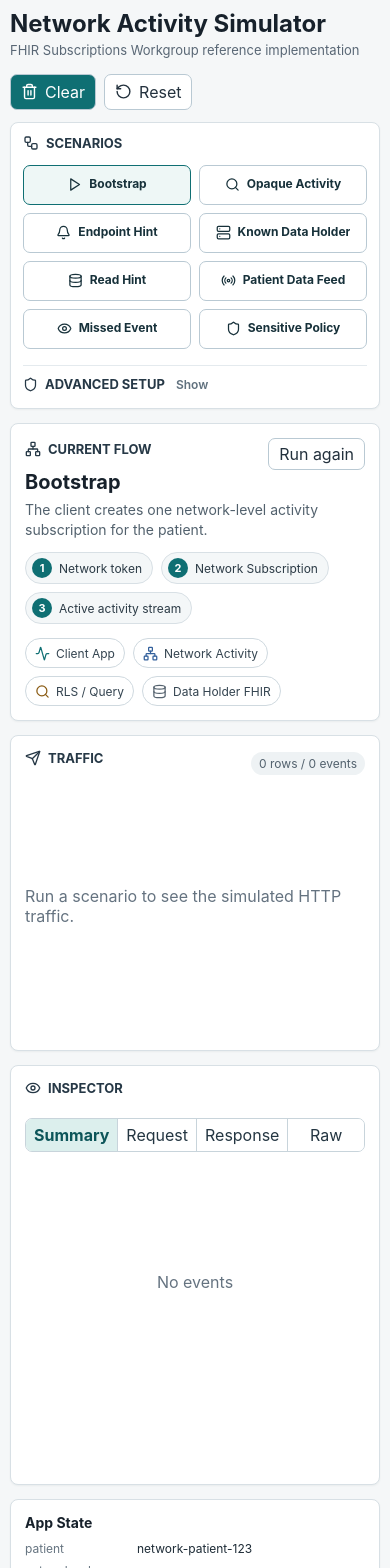
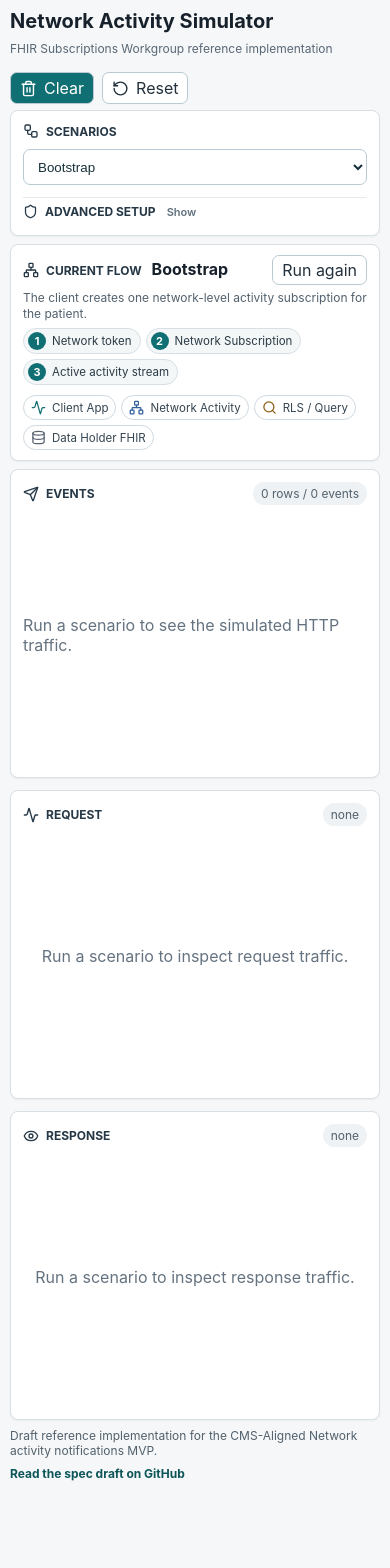
Before and after one commit to jmandel/cms-network-subscriptions-mvp, a React (Vite) app in the folder demo/: page / in a window 390 px wide. Shown: the top 1568 px of the page. After the commit the page ends 1491 px from the top, so only its background shows below. Built offline with nearby package versions, Linux system fonts and the light colour scheme.

Commit message:
Refit simulator workbench layout

```diff
--- a/demo/src/App.tsx
+++ b/demo/src/App.tsx
@@ -20,8 +20,6 @@ import type { NetworkActivitySignal } from "../../schema/network-activity";
 import { parseNetworkActivityBundle } from "./sim/fhir";
 import { NetworkActivitySimulation } from "./sim/simulation";
 import type { DisclosurePolicy, ScenarioId, Snapshot, TraceEvent } from "./sim/types";
-
-type InspectorMode = "summary" | "request" | "response" | "raw";
 
 type TrafficItem =
   | {
@@ -136,14 +134,13 @@ export function App() {
   const simRef = useRef(new NetworkActivitySimulation());
   const [snapshot, setSnapshot] = useState<Snapshot>(() => simRef.current.snapshot());
   const [selectedTrafficId, setSelectedTrafficId] = useState<string | undefined>();
-  const [inspectorMode, setInspectorMode] = useState<InspectorMode>("summary");
   const [activeScenarioId, setActiveScenarioId] = useState<ScenarioId>("bootstrap");
 
   const trafficItems = useMemo(() => buildTrafficItems(snapshot.state.trace), [snapshot.state.trace]);
   const selectedTraffic = useMemo(
     () =>
       trafficItems.find((item) => item.id === selectedTrafficId) ??
-      trafficItems[trafficItems.length - 1],
+      defaultTrafficItem(trafficItems),
     [selectedTrafficId, trafficItems],
   );
 
@@ -207,6 +204,19 @@ export function App() {
       <section className="panel control-panel">
         <div className="control-row scenario-row">
           <SectionTitle icon={Workflow} label="Scenarios" />
+          <div className="scenario-picker">
+            <select
+              className="scenario-select"
+              value={activeScenarioId}
+              onChange={(event) => runScenario(event.currentTarget.value as ScenarioId)}
+              aria-label="Scenario"
+            >
+              {scenarios.map((scenario) => (
+                <option key={scenario.id} value={scenario.id}>
+                  {scenario.label}
+                </option>
+              ))}
+            </select>
             <div className="scenario-strip">
               {scenarios.map((scenario) => {
                 const Icon = scenario.icon;
@@ -221,6 +231,7 @@ export function App() {
                   </button>
                 );
               })}
+            </div>
           </div>
         </div>
 
@@ -259,18 +270,18 @@ export function App() {
         </details>
       </section>
 
-      <section className="workspace">
-        <section className="center-stack">
       <section className="panel guide-panel">
-            <div className="panel-head">
+        <div className="guide-layout">
+          <div className="guide-copy">
+            <div className="flow-title">
+              <div className="flow-heading">
                 <SectionTitle icon={Network} label="Current Flow" />
+                <h2>{activeScenario.label}</h2>
+              </div>
               <button className="small-action" type="button" onClick={() => runScenario(activeScenario.id)}>
                 Run again
               </button>
             </div>
-            <div className="guide-layout">
-              <div className="guide-copy">
-                <h2>{activeScenario.label}</h2>
             <p>{activeScenario.lesson}</p>
             <div className="step-strip">
               {activeScenario.steps.map((step, index) => (
@@ -295,12 +306,13 @@ export function App() {
         </div>
       </section>
 
-          <section className="panel traffic-panel">
+      <section className="workbench-grid">
+        <section className="panel workbench-column">
           <div className="panel-head">
-              <SectionTitle icon={Send} label="Traffic" />
+            <SectionTitle icon={Send} label="Events" />
             <span className="counter">{trafficItems.length} rows / {state.trace.length} events</span>
           </div>
-            <div className="traffic-workbench">
+          <div className="column-body">
             <TrafficList
               items={trafficItems}
               selectedTrafficId={selectedTraffic?.id}
@@ -308,33 +320,26 @@ export function App() {
             />
           </div>
         </section>
-        </section>
 
-        <aside className="right-rail">
-          <section className="panel inspector">
+        <section className="panel workbench-column">
           <div className="panel-head">
-              <SectionTitle icon={Eye} label="Inspector" />
-              <Segmented
-                value={inspectorMode}
-                options={[
-                  { value: "summary", label: "Summary" },
-                  { value: "request", label: "Request" },
-                  { value: "response", label: "Response" },
-                  { value: "raw", label: "Raw" },
-                ]}
-                onChange={(value) => setInspectorMode(value as InspectorMode)}
-              />
+            <SectionTitle icon={Activity} label="Request" />
+            <span className="counter">{selectedTraffic ? trafficItemRequestBadge(selectedTraffic) : "none"}</span>
           </div>
-            <div className="inspector-body">
-              <Inspector item={selectedTraffic} mode={inspectorMode} />
+          <div className="column-body">
+            <RequestPane item={selectedTraffic} />
           </div>
         </section>
 
-          <section className="state-grid">
-            <AppStatePanel state={state} />
-            <NetworkStatePanel state={state} />
+        <section className="panel workbench-column">
+          <div className="panel-head">
+            <SectionTitle icon={Eye} label="Response" />
+            <span className="counter">{selectedTraffic ? trafficItemStatus(selectedTraffic) || "event" : "none"}</span>
+          </div>
+          <div className="column-body">
+            <ResponsePane item={selectedTraffic} />
+          </div>
         </section>
-        </aside>
       </section>
 
       <footer className="app-footer">
@@ -388,6 +393,44 @@ function TrafficList({
   );
 }
 
+function RequestPane({ item }: { item?: TrafficItem }) {
+  if (!item) {
+    return <div className="empty-state">Run a scenario to inspect request traffic.</div>;
+  }
+  if (item.kind === "event") {
+    return <TraceEventCard title="Event" event={item.event} />;
+  }
+  return (
+    <HttpCard
+      title="Request"
+      badge={item.requestEvent.request?.method ?? "request"}
+      lines={requestLines(item.requestEvent)}
+      body={item.requestEvent.request?.body}
+    />
+  );
+}
+
+function ResponsePane({ item }: { item?: TrafficItem }) {
+  if (!item) {
+    return <div className="empty-state">Run a scenario to inspect response traffic.</div>;
+  }
+  if (item.kind === "event") {
+    return <div className="empty-state">Internal event only. No HTTP response.</div>;
+  }
+  return (
+    <div className="response-stack">
+      <HttpCard
+        title="Response"
+        badge={item.responseEvent?.response?.status ? String(item.responseEvent.response.status) : "..."}
+        lines={responseLines(item.responseEvent)}
+        body={item.responseEvent?.response?.body}
+      />
+      {item.childEvents.length > 0 ? <NestedEvents events={item.childEvents} /> : null}
+      <ExchangeSummary item={item} />
+    </div>
+  );
+}
+
 function HttpCard({
   title,
   badge,
@@ -434,57 +477,16 @@ function TraceEventCard({ title, event }: { title: string; event: TraceEvent })
   );
 }
 
-function Inspector({ item, mode }: { item?: TrafficItem; mode: InspectorMode }) {
+function ExchangeSummary({ item }: { item: TrafficItem }) {
   if (!item) {
-    return <div className="empty-state">No events</div>;
+    return null;
   }
-  if (mode === "raw") {
-    return <pre className="json-view">{JSON.stringify(rawTrafficItem(item), null, 2)}</pre>;
-  }
-  if (mode === "request") {
-    if (item.kind === "event") {
-      return <TraceEventCard title="Event" event={item.event} />;
-    }
-    return (
-      <HttpCard
-        title="Request"
-        badge={item.requestEvent.request?.method ?? "request"}
-        lines={requestLines(item.requestEvent)}
-        body={item.requestEvent.request?.body}
-      />
-    );
-  }
-  if (mode === "response") {
-    if (item.kind === "event") {
-      return <TraceEventCard title="Event" event={item.event} />;
-    }
-    return (
-      <HttpCard
-        title="Response"
-        badge={item.responseEvent?.response?.status ? String(item.responseEvent.response.status) : "..."}
-        lines={responseLines(item.responseEvent)}
-        body={item.responseEvent?.response?.body}
-      />
-    );
-  }
-
   const signal = networkSignalFromItem(item);
   const action = actionFromItem(item);
-  const facts = trafficItemFacts(item);
   const payloadFacts = payloadSummary(item, signal);
-  const childEvents = item.kind === "exchange" ? item.childEvents : [];
 
   return (
-    <div className="inspector-pretty">
-      <section className="summary-card">
-        <div className="summary-card__top">
-          <span className={`kind kind-${trafficItemKind(item)}`}>{trafficItemKind(item)}</span>
-          <strong>{trafficItemSummary(item)}</strong>
-        </div>
-        <KeyValues items={facts} />
-      </section>
-
-      {childEvents.length > 0 ? <NestedEvents events={childEvents} /> : null}
+    <div className="response-stack">
       {signal ? <SignalCard signal={signal} /> : null}
       {action ? <ActionCard action={action} /> : null}
       {payloadFacts.length > 0 ? (
@@ -724,6 +726,15 @@ function buildTrafficItems(trace: TraceEvent[]): TrafficItem[] {
   return items;
 }
 
+function defaultTrafficItem(items: TrafficItem[]) {
+  for (let index = items.length - 1; index >= 0; index -= 1) {
+    if (items[index]?.kind === "exchange") {
+      return items[index];
+    }
+  }
+  return items[items.length - 1];
+}
+
 function trafficItemKind(item: TrafficItem) {
   if (item.kind === "event") return item.event.kind;
   if (item.requestEvent.kind === "webhook") return "webhook";
@@ -746,6 +757,11 @@ function trafficItemStatus(item: TrafficItem) {
   if (item.kind === "event") return "";
   const status = item.responseEvent?.response?.status;
   return status ? String(status) : "...";
+}
+
+function trafficItemRequestBadge(item: TrafficItem) {
+  if (item.kind === "event") return item.event.kind;
+  return item.requestEvent.request?.method ?? "request";
 }
 
 function requestLines(event: TraceEvent): Array<[string, ReactNode]> {
--- a/demo/src/styles.css
+++ b/demo/src/styles.css
@@ -32,8 +32,10 @@ button {
 .shell {
   display: flex;
   flex-direction: column;
-  min-height: 100vh;
-  padding: 18px;
+  height: 100vh;
+  min-height: 0;
+  overflow: hidden;
+  padding: 14px;
 }
 
 .topbar {
@@ -42,13 +44,20 @@ button {
   flex: 0 0 auto;
   justify-content: space-between;
   gap: 16px;
-  margin: 0 auto 12px;
-  max-width: 1800px;
+  margin: 0 auto 6px;
+  max-width: 1920px;
   width: 100%;
 }
 
+.topbar > div:first-child {
+  align-items: baseline;
+  display: flex;
+  flex-wrap: wrap;
+  gap: 8px 12px;
+}
+
 h1 {
-  font-size: 24px;
+  font-size: 20px;
   line-height: 1.15;
   margin: 0;
   font-weight: 720;
@@ -56,8 +65,8 @@ h1 {
 
 .subhead {
   color: #596775;
-  font-size: 13px;
-  margin-top: 4px;
+  font-size: 12px;
+  margin-top: 0;
 }
 
 .top-actions {
@@ -74,8 +83,8 @@ h1 {
   color: #ffffff;
   display: inline-flex;
   gap: 7px;
-  min-height: 34px;
-  padding: 7px 10px;
+  min-height: 30px;
+  padding: 5px 9px;
 }
 
 .icon-button.secondary {
@@ -86,29 +95,29 @@ h1 {
 .control-panel {
   display: grid;
   flex: 0 0 auto;
-  gap: 12px;
+  gap: 6px;
   grid-template-columns: 1fr;
-  margin: 0 auto 14px;
-  max-width: 1800px;
-  padding: 12px 14px;
+  margin: 0 auto 8px;
+  max-width: 1920px;
+  padding: 8px 12px;
   width: 100%;
 }
 
 .control-row {
   align-items: start;
   display: grid;
-  gap: 14px;
-  grid-template-columns: 120px minmax(0, 1fr);
+  gap: 10px;
+  grid-template-columns: 104px minmax(0, 1fr);
   min-width: 0;
 }
 
 .control-row .section-title {
-  margin: 9px 0 0;
+  margin: 6px 0 0;
 }
 
 .advanced-setup {
   border-top: 1px solid #e4eaee;
-  padding-top: 10px;
+  padding-top: 5px;
 }
 
 .advanced-setup summary {
@@ -117,7 +126,7 @@ h1 {
   cursor: pointer;
   display: inline-flex;
   gap: 7px;
-  font-size: 13px;
+  font-size: 12px;
   font-weight: 700;
   list-style: none;
   text-transform: uppercase;
@@ -130,7 +139,7 @@ h1 {
 .advanced-setup summary::after {
   color: #60717e;
   content: "Show";
-  font-size: 12px;
+  font-size: 11px;
   font-weight: 600;
   margin-left: 4px;
   text-transform: none;
@@ -141,7 +150,7 @@ h1 {
 }
 
 .advanced-setup .setup-grid {
-  margin-top: 12px;
+  margin-top: 8px;
 }
 
 .advanced-setup:not([open]) .setup-grid {
@@ -160,6 +169,31 @@ h1 {
   width: 100%;
 }
 
+.workbench-grid {
+  display: grid;
+  flex: 1 1 auto;
+  gap: 12px;
+  grid-template-columns: minmax(320px, 0.9fr) minmax(360px, 1fr) minmax(360px, 1fr);
+  margin: 0 auto;
+  max-width: 1920px;
+  min-height: 0;
+  width: 100%;
+}
+
+.workbench-column {
+  display: flex;
+  flex-direction: column;
+  min-height: 0;
+  overflow: hidden;
+  padding: 12px;
+}
+
+.column-body {
+  flex: 1 1 auto;
+  min-height: 0;
+  overflow: auto;
+}
+
 .app-footer {
   align-items: center;
   color: #52616d;
@@ -169,8 +203,8 @@ h1 {
   font-size: 12px;
   gap: 8px 12px;
   justify-content: space-between;
-  margin: 12px auto 0;
-  max-width: 1800px;
+  margin: 8px auto 0;
+  max-width: 1920px;
   width: 100%;
 }
 
@@ -219,17 +253,32 @@ h1 {
   color: #263846;
   display: flex;
   gap: 7px;
-  font-size: 13px;
+  font-size: 12px;
   font-weight: 700;
-  margin-bottom: 10px;
+  margin-bottom: 8px;
   text-transform: uppercase;
 }
 
 .scenario-strip {
   display: grid;
-  gap: 8px;
-  grid-template-columns: repeat(7, minmax(0, 1fr));
+  gap: 6px;
+  grid-template-columns: repeat(8, minmax(0, 1fr));
   min-width: 0;
+}
+
+.scenario-picker {
+  min-width: 0;
+}
+
+.scenario-select {
+  background: #ffffff;
+  border: 1px solid #b9c9d3;
+  border-radius: 7px;
+  color: #17313a;
+  display: none;
+  min-height: 36px;
+  padding: 6px 10px;
+  width: 100%;
 }
 
 .scenario-button {
@@ -238,9 +287,9 @@ h1 {
   color: #17313a;
   display: inline-flex;
   justify-content: center;
-  min-height: 40px;
+  min-height: 30px;
   min-width: 0;
-  padding: 6px 9px;
+  padding: 4px 6px;
   text-align: center;
 }
 
@@ -250,7 +299,7 @@ h1 {
 }
 
 .scenario-button strong {
-  font-size: 12px;
+  font-size: 10.5px;
   line-height: 1.2;
   min-width: 0;
   overflow: hidden;
@@ -351,13 +400,18 @@ h1 {
 }
 
 .guide-panel {
-  padding: 14px;
+  flex: 0 0 auto;
+  margin: 0 auto 8px;
+  max-width: 1920px;
+  padding: 10px 12px;
+  width: 100%;
 }
 
 .guide-layout {
+  align-items: start;
   display: grid;
-  gap: 14px;
-  grid-template-columns: minmax(0, 1fr) minmax(220px, 0.65fr);
+  gap: 10px;
+  grid-template-columns: minmax(0, 1fr) minmax(300px, auto);
 }
 
 .guide-copy {
@@ -365,23 +419,48 @@ h1 {
 }
 
 .guide-copy h2 {
-  font-size: 20px;
+  font-size: 16px;
   line-height: 1.2;
-  margin: 0 0 6px;
+  margin: 0;
 }
 
 .guide-copy p {
   color: #52616d;
-  font-size: 14px;
-  line-height: 1.45;
-  margin: 0 0 12px;
+  font-size: 12px;
+  line-height: 1.35;
+  margin: 0 0 6px;
   max-width: 70ch;
+}
+
+.flow-title {
+  align-items: center;
+  display: flex;
+  gap: 12px;
+  justify-content: space-between;
+  margin-bottom: 5px;
+}
+
+.flow-heading {
+  align-items: center;
+  display: flex;
+  flex-wrap: wrap;
+  gap: 5px 10px;
+  min-width: 0;
+}
+
+.flow-title .section-title,
+.panel-head .section-title {
+  margin-bottom: 0;
+}
+
+.flow-heading h2 {
+  margin: 0;
 }
 
 .step-strip {
   display: flex;
   flex-wrap: wrap;
-  gap: 8px;
+  gap: 5px;
 }
 
 .step-strip span {
@@ -391,10 +470,10 @@ h1 {
   border-radius: 999px;
   color: #2b3a45;
   display: inline-flex;
-  font-size: 12px;
-  gap: 7px;
-  min-height: 30px;
-  padding: 5px 10px 5px 6px;
+  font-size: 11.5px;
+  gap: 6px;
+  min-height: 25px;
+  padding: 3px 8px 3px 4px;
 }
 
 .step-strip b {
@@ -404,9 +483,9 @@ h1 {
   color: #ffffff;
   display: inline-flex;
   font-size: 11px;
-  height: 20px;
+  height: 18px;
   justify-content: center;
-  width: 20px;
+  width: 18px;
 }
 
 .small-action {
@@ -414,8 +493,8 @@ h1 {
   border: 1px solid #b9c9d3;
   border-radius: 7px;
   color: #23313d;
-  min-height: 32px;
-  padding: 5px 10px;
+  min-height: 28px;
+  padding: 4px 9px;
 }
 
 .small-action:hover {
@@ -426,8 +505,9 @@ h1 {
   align-content: start;
   display: flex;
   flex-wrap: wrap;
-  gap: 8px;
+  gap: 5px;
   justify-content: flex-end;
+  max-width: 390px;
 }
 
 .actor-strip span {
@@ -437,10 +517,10 @@ h1 {
   border-radius: 999px;
   color: #344450;
   display: inline-flex;
-  font-size: 12px;
+  font-size: 11.5px;
   gap: 6px;
-  min-height: 30px;
-  padding: 5px 9px;
+  min-height: 25px;
+  padding: 3px 7px;
 }
 
 .actor-strip span:nth-child(1) svg {
@@ -491,7 +571,7 @@ h1 {
   border: 1px solid #d8e0e5;
   border-radius: 7px;
   flex: 1 1 auto;
-  max-height: 520px;
+  height: 100%;
   min-height: 0;
   overflow: auto;
 }
@@ -511,8 +591,8 @@ h1 {
   color: #17212b;
   display: grid;
   gap: 10px;
-  grid-template-columns: 32px 94px minmax(0, 1fr) 52px;
-  min-height: 58px;
+  grid-template-columns: 28px 86px minmax(0, 1fr) 42px;
+  min-height: 56px;
   padding: 8px 10px;
   text-align: left;
   width: 100%;
@@ -582,11 +662,22 @@ h1 {
   border-radius: 7px;
   display: grid;
   gap: 10px;
-  grid-template-rows: auto auto minmax(0, 1fr);
+  grid-template-rows: auto auto auto;
   min-width: 0;
   min-height: 0;
-  overflow: hidden;
+  overflow: visible;
   padding: 10px;
+}
+
+.column-body > .http-card,
+.response-stack > .http-card {
+  min-height: 0;
+}
+
+.response-stack {
+  display: grid;
+  gap: 10px;
+  min-height: 0;
 }
 
 .http-card__top {
@@ -619,7 +710,7 @@ h1 {
   line-height: 1.45;
   margin: 0;
   min-height: 0;
-  overflow: auto;
+  overflow: visible;
   padding: 10px;
   white-space: pre-wrap;
 }
@@ -902,33 +993,31 @@ h1 {
 
 @media (max-width: 1180px) {
   .shell {
-    height: auto;
-    min-height: 100vh;
+    padding: 12px;
   }
 
   .control-row {
-    grid-template-columns: 1fr;
+    grid-template-columns: 110px minmax(0, 1fr);
   }
 
   .control-row .section-title {
-    margin-top: 0;
+    margin-top: 9px;
   }
 
   .scenario-strip {
-    display: flex;
-    max-width: 100%;
-    overflow-x: auto;
-    padding-bottom: 4px;
-    scrollbar-width: none;
-    width: 100%;
-  }
-
-  .scenario-strip::-webkit-scrollbar {
     display: none;
   }
 
-  .scenario-button {
-    flex: 0 0 162px;
+  .scenario-select {
+    display: block;
+  }
+
+  .workbench-grid {
+    grid-template-columns: minmax(280px, 0.85fr) minmax(300px, 1fr) minmax(300px, 1fr);
+  }
+
+  .actor-strip {
+    max-width: 330px;
   }
 
   .setup-grid {
@@ -939,18 +1028,13 @@ h1 {
     grid-column: 1 / -1;
   }
 
-  .workspace {
-    grid-template-columns: minmax(0, 1fr);
-  }
-
-  .right-rail {
-    grid-template-columns: minmax(0, 1fr);
-    grid-template-rows: minmax(420px, auto) auto;
-  }
 }
 
-@media (max-width: 820px) {
+@media (max-width: 900px) {
   .shell {
+    height: auto;
+    min-height: 100vh;
+    overflow: visible;
     padding: 10px;
   }
 
@@ -960,11 +1044,32 @@ h1 {
   }
 
   .workspace,
+  .workbench-grid,
   .right-rail,
   .state-grid,
   .traffic-detail-grid,
   .guide-layout {
     grid-template-columns: 1fr;
+  }
+
+  .workbench-grid {
+    flex: 0 0 auto;
+    min-height: auto;
+  }
+
+  .workbench-column {
+    overflow: visible;
+  }
+
+  .column-body,
+  .traffic-list {
+    height: auto;
+    overflow: visible;
+  }
+
+  .column-body > .http-card,
+  .response-stack > .http-card {
+    min-height: 0;
   }
 
   .control-panel {
@@ -976,16 +1081,12 @@ h1 {
     grid-template-columns: 1fr;
   }
 
-  .scenario-strip {
-    display: grid;
-    gap: 8px;
-    grid-template-columns: repeat(2, minmax(0, 1fr));
-    overflow: visible;
+  .control-row {
+    grid-template-columns: 1fr;
   }
 
-  .scenario-button {
-    flex: 1 1 auto;
-    width: 100%;
+  .control-row .section-title {
+    margin-top: 0;
   }
 
   .source-chip {
@@ -994,6 +1095,7 @@ h1 {
 
   .actor-strip {
     justify-content: flex-start;
+    max-width: none;
   }
 
   .trace-row {
```
Lines whose indentation alone changed are shown as unchanged.
